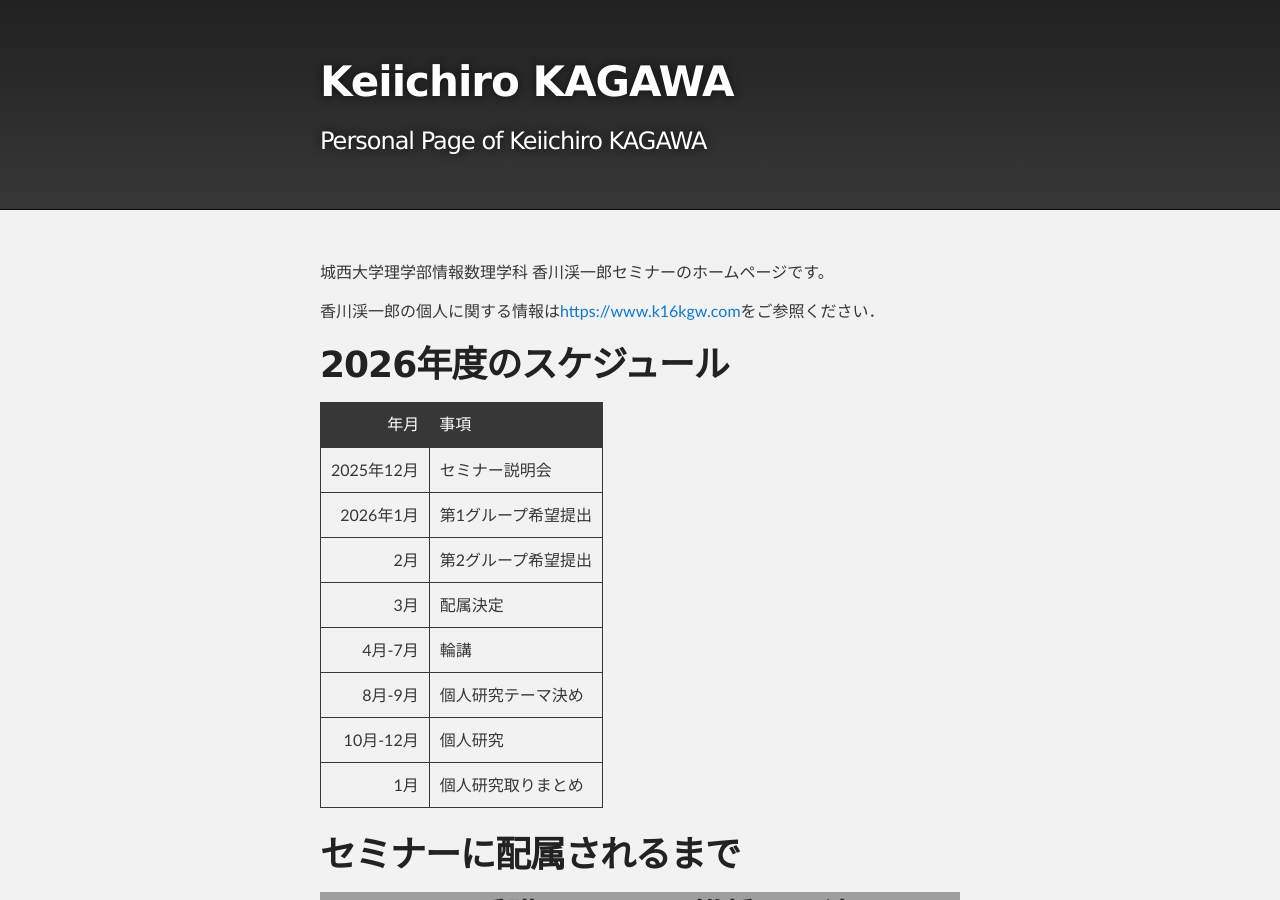
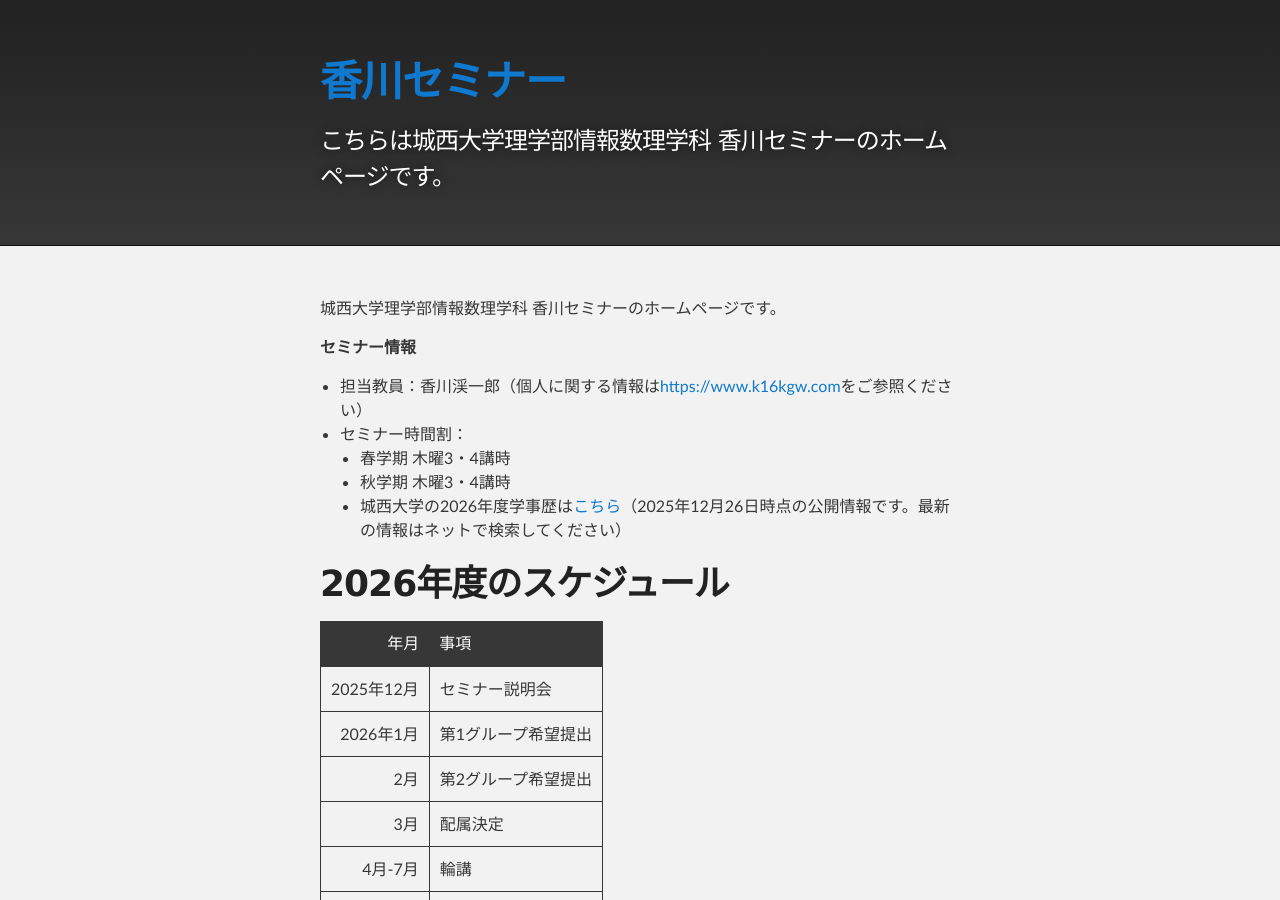
Before and after one commit to k16kgw/k16kgw.github.io, a Jekyll site: the page built from index.md, in a window 1280 px wide and 900 px high. Built offline with Jekyll 4.4.1, drawn with Linux system fonts in a browser that asks for light colours; grey boxes are pictures that could not be loaded.

Commit message:
update title

```diff
--- a/_config.yml
+++ b/_config.yml
@@ -1,3 +1,3 @@
 google_analytics:
 theme: jekyll-theme-slate
-lang: en-US
+lang: ja-JP
--- a/_layouts/default.html
+++ b/_layouts/default.html
@@ -13,12 +13,12 @@
     <div id="header_wrap" class="outer">
       <header class="inner">
         <h1 id="project_title">
-<!--           <a href="http://keikagawa.github.io"> -->
-            Keiichiro KAGAWA
-<!--           </a> -->
+          <a href="http://k16kgw.github.io">
+            香川セミナー
+          </a>
 	</h1>
         <h2 id="project_tagline">
-	  Personal Page of Keiichiro KAGAWA
+	  こちらは城西大学理学部情報数理学科 香川セミナーのホームページです。
         </h2>
       </header>
     </div>
--- a/index.md
+++ b/index.md
@@ -4,9 +4,15 @@
 
 ---
 
-城西大学理学部情報数理学科 香川渓一郎セミナーのホームページです。
+城西大学理学部情報数理学科 香川セミナーのホームページです。
 
-香川渓一郎の個人に関する情報は[https://www.k16kgw.com](https://www.k16kgw.com)をご参照ください．
+**セミナー情報**
+
+- 担当教員：香川渓一郎（個人に関する情報は[https://www.k16kgw.com](https://www.k16kgw.com)をご参照ください）
+- セミナー時間割：
+  - 春学期 木曜3・4講時
+  - 秋学期 木曜3・4講時
+  - 城西大学の2026年度学事歴は[こちら](./documents/academic_calendar2026_1208.pdf)（2025年12月26日時点の公開情報です。最新の情報はネットで検索してください）
 
 <!-- <span style="color: red; ">now</span> -->
 
```
Also changed, not shown: README.md, 1 other file.
